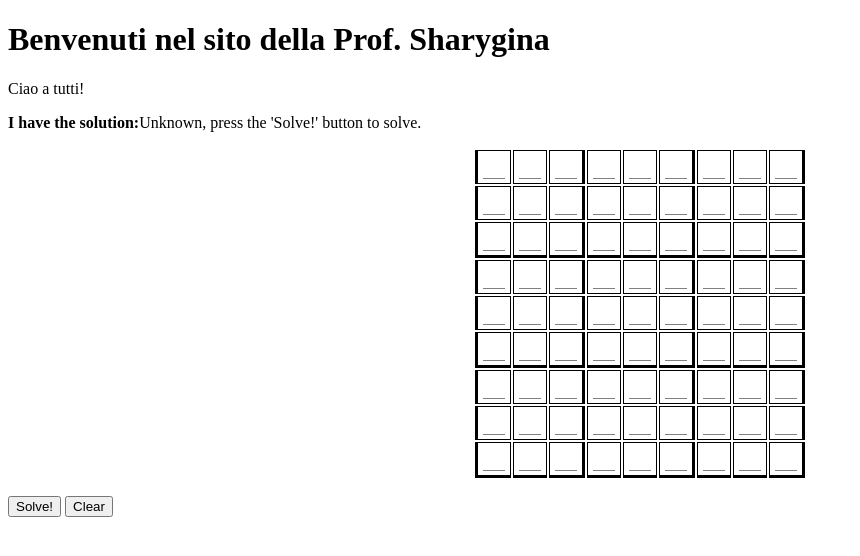
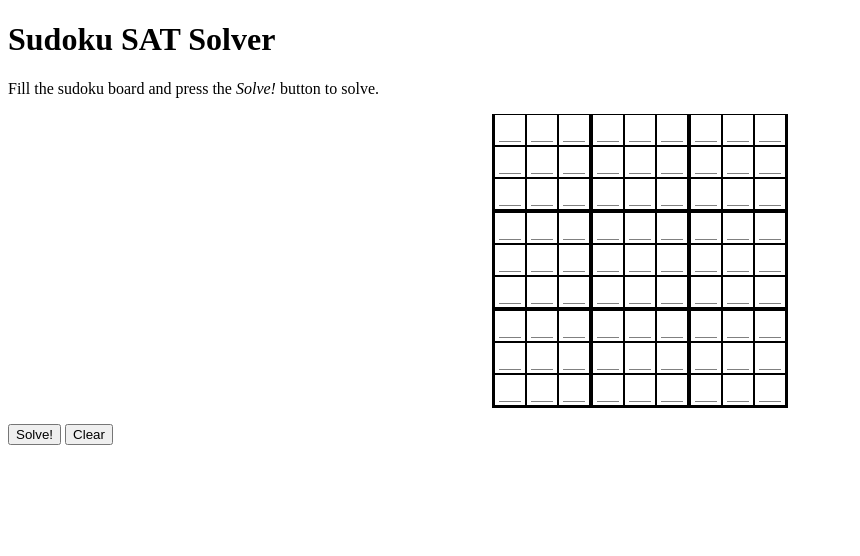
Before and after one commit to bvlj/usi_toc_sudoku_sat, a Flask app: page / in a window 1280 px wide. Shown: the top 556 px of the page, without its empty margins (0-860 px from the left). Run offline with Flask 2, Linux system fonts and the light colour scheme.

Commit message:
The wall of berlin has fallen

```diff
--- a/solver/app.py
+++ b/solver/app.py
@@ -3,6 +3,12 @@ from z3 import And, Int, Or, Solver, sat
 
 
 def is_valid(*data: str):
+    """
+    Create SAT condition that ensures
+    all the entries in the data array are
+    different from one another (supports
+    mixed pre-filled and unknown variables)
+    """
     x = []
     for i in range(0, 9):
         if data[i].isnumeric():
@@ -20,28 +26,32 @@ def is_valid(*data: str):
     return And(*and_args)
 
 
-def sudoku_solver(sudoku):
+def build_sudoku_solver(board):
+    """
+    Return a solver for a
+    given sudoku board
+    """
     rows_check = []
     for i in range(0, 9):
-        rows_check.append(is_valid(sudoku[i][0], sudoku[i][1], sudoku[i][2],
-                                   sudoku[i][3], sudoku[i][4], sudoku[i][5],
-                                   sudoku[i][6], sudoku[i][7], sudoku[i][8]))
+        rows_check.append(is_valid(board[i][0], board[i][1], board[i][2],
+                                   board[i][3], board[i][4], board[i][5],
+                                   board[i][6], board[i][7], board[i][8]))
     columns_check = []
     for i in range(0, 9):
-        columns_check.append(is_valid(sudoku[0][i], sudoku[1][i], sudoku[2][i],
-                                      sudoku[3][i], sudoku[4][i], sudoku[5][i],
-                                      sudoku[6][i], sudoku[7][i],
-                                      sudoku[8][i]))
+        columns_check.append(is_valid(board[0][i], board[1][i], board[2][i],
+                                      board[3][i], board[4][i], board[5][i],
+                                      board[6][i], board[7][i],
+                                      board[8][i]))
     squares_check = []
     for i in range(0, 9, 3):
         for j in range(0, 9, 3):
-            squares_check.append(is_valid(sudoku[i][j], sudoku[i][j + 1],
-                                          sudoku[i][j + 2], sudoku[i + 1][j],
-                                          sudoku[i + 1][j + 1],
-                                          sudoku[i + 1][j + 2],
-                                          sudoku[i + 2][j],
-                                          sudoku[i + 2][j + 1],
-                                          sudoku[i + 2][j + 2]))
+            squares_check.append(is_valid(board[i][j], board[i][j + 1],
+                                          board[i][j + 2], board[i + 1][j],
+                                          board[i + 1][j + 1],
+                                          board[i + 1][j + 2],
+                                          board[i + 2][j],
+                                          board[i + 2][j + 1],
+                                          board[i + 2][j + 2]))
 
     s = Solver()
     s.add(And(And(*rows_check), And(*columns_check), And(*squares_check)))
@@ -52,32 +62,39 @@ app = Flask(__name__)
 
 
 @app.route("/")
-def hello_world():
-    return render_template('base.html')
+def app_base():
+    return render_template("base.html")
 
 
-@app.route('/solve_sudoku', methods=['POST'])
-def rossya():
-    board = [x.split(',') for x in request.args.get('board').split(';')]
+@app.route("/solve_sudoku", methods=["POST"])
+def app_solve():
+    # Read the sudoku board from url arguments
+    board = [x.split(",") for x in request.args.get("board").split(";")]
     n = len(board)
     for i in range(0, n):
         for j in range(0, n):
             if not board[i][j]:
+                # Make a new unknown variable
                 board[i][j] = "x%d%d" % (i, j)
             else:
+                # Pre-filled cell
                 board[i][j] = str(int(board[i][j]) - 1)
 
-    solver = sudoku_solver(board)
+    # Build the solver
+    solver = build_sudoku_solver(board)
+
     if solver.check() == sat:
-        soluscion = {}
+        solution = {}
         model = solver.model()
+
+        # Build a solution matrix from the SAT model
         for item in model:
             key = str(item)
             value = int(str(model[item])) + 1
-            soluscion[key] = value
+            solution[key] = value
 
-        print("Satisfiable", soluscion)
-        return jsonify({'sat': True, 'model': soluscion})
+        print("Satisfiable", solution)
+        return jsonify({"sat": True, "model": solution})
     else:
         print("Unsatisfiable")
-        return jsonify({'sat': False})
+        return jsonify({"sat": False})
--- a/solver/templates/base.html
+++ b/solver/templates/base.html
@@ -1,41 +1,36 @@
 <!doctype html>
-<html lang="ru">
+<html lang="en">
 <head>
     <meta charset="utf-8">
-    <title>Saluto</title>
+    <title>Sudoku solver</title>
     <style>
         table {
-  margin:1em auto;
-}
-td {
-  height:30px;
-  width:30px;
-  border:1px solid;
-  text-align:center;
-}
-td:first-child {
-  border-left:solid;
-}
-td:nth-child(3n) {
-  border-right:solid ;
-}
-tr:first-child {
-  border-top:solid;
-}
-tr:nth-child(3n) td {
-  border-bottom:solid ;
+            margin: 1em auto;
+            border-spacing: 0;
         }
 
-/* Chrome, Safari, Edge, Opera */
-input::-webkit-outer-spin-button,
-input::-webkit-inner-spin-button {
-  -webkit-appearance: none;
-  margin: 0;
+        td {
+            height: 30px;
+            width: 30px;
+            border: 1px solid;
+            padding: 0;
+            text-align: center;
         }
 
-/* Firefox */
-input[type=number] {
-  -moz-appearance: textfield;
+        td:first-child {
+            border-left: solid;
+        }
+
+        td:nth-child(3n) {
+            border-right: solid;
+        }
+
+        tr:first-child {
+            border-top: solid;
+        }
+
+        tr:nth-child(3n) td {
+            border-bottom: solid;
         }
 
         input {
@@ -45,11 +40,23 @@ input {
             font-size: 1.1em;
             border-bottom: 1px solid gray;
         }
+
+        /* Disable arrows in number input */
+        input::-webkit-outer-spin-button,
+        input::-webkit-inner-spin-button {
+            -webkit-appearance: none;
+            margin: 0;
+        }
+
+        input[type=number] {
+            -moz-appearance: textfield;
+        }
     </style>
+
     <script>
     const $ = x => document.querySelector(x);
 
-    function putin(e) {
+    function putInBoard(e) {
       for (let i = 0; i < 9; i++) {
         for (let j = 0; j < 9; j++) {
           $(`#x${i}${j}`).value = "";
@@ -57,7 +64,7 @@ input {
         }
       }
 
-      $('#sol').innerHTML = "Unknown. Press the 'Solve!' button to solve."
+      $('#sol').innerHTML = "Fill the sudoku board and press the <i>Solve!</i> button to solve.";
     };
 
     function solve(e) {
@@ -76,13 +83,12 @@ input {
       fetch('/solve_sudoku?board=' + escape(board), {method: "POST"})
         .then(res => res.json())
         .then(json => {
-          console.log(json)
-          $('#sol').innerHTML = json.sat ? "Yes!" : "No :(";
+          console.log(json);
+          $('#sol').innerHTML = json.sat ? "Satisfiable" : "Unsatisfiable";
           if (json.sat) {
-            for (let key in json.model){
-              console.log(key);
+            for (let key in json.model) {
               $(`#${key}`).value = json.model[key];
-              $(`#${key}`).style.color = "red";
+              $(`#${key}`).style.color = "blue";
             }
           }
         })
@@ -90,20 +96,20 @@ input {
     };
     </script>
 </head>
+
 <body>
-    <h1>Benvenuti nel sito della Prof. Sharygina</h1>
-    <p>Ciao a tutti!</p>
-    <p><strong>I have the solution:</strong><span id="sol">Unknown, press the
-      'Solve!' button to solve.</span></p>
+<h1>Sudoku SAT Solver</h1>
+<p><span id="sol">Fill the sudoku board and press
+    the <i>Solve!</i> button to solve.</span></p>
 <div>
     <table>
         <script>
-          var input = (i,j) => `<input id="x${i}${j}" min="1" max="9" step="1"
+          let input = (i,j) => `<input id="x${i}${j}" min="1" max="9" step="1"
               type="number"/>`;
 
-          for (var i = 0; i < 9; i++) {
+          for (let i = 0; i < 9; i++) {
             document.write("<tr>");
-            for (var j = 0; j < 9; j++) {
+            for (let j = 0; j < 9; j++) {
               document.write(`<td>${input(i, j)}</td>`);
             }
             document.write("</tr>");
@@ -113,7 +119,7 @@ input {
 </div>
 <form>
     <button type="button" id="submit" onclick="solve()">Solve!</button>
-    <button type="button" id="clear" onclick="putin()">Clear</button>
+    <button type="button" id="clear" onclick="putInBoard()">Clear</button>
 </form>
 </body>
 </html>
```
Also changed, not shown: solver/socrates.py (deleted, +0 -26 lines), 1 other file. Lines whose indentation alone changed are shown as unchanged.
